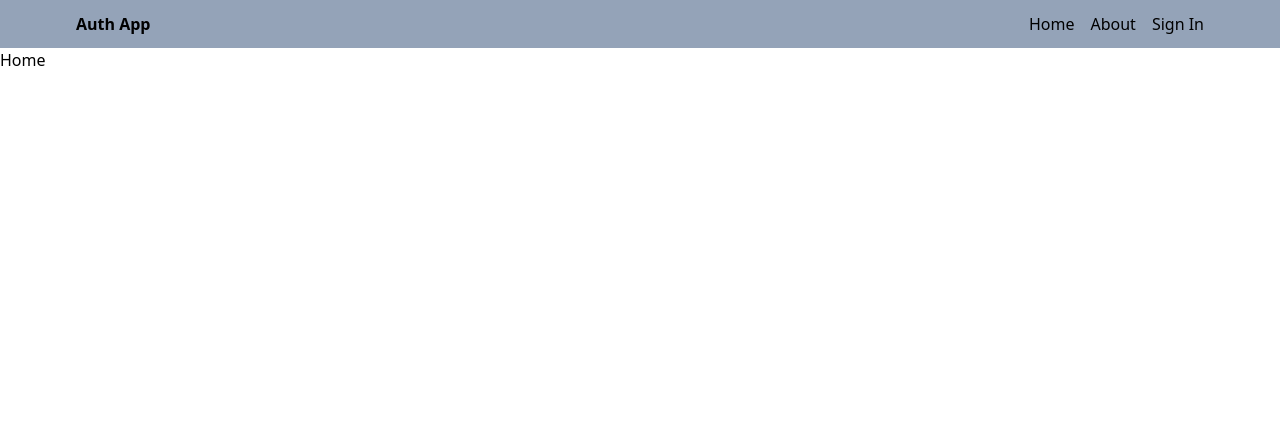
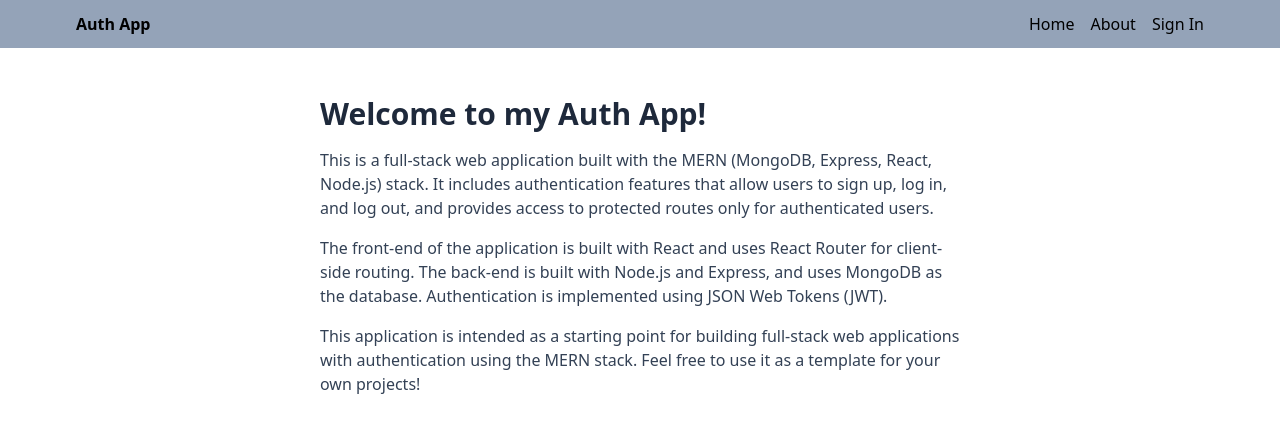
Before and after one commit to mishrasatyam28/MERN-Auth-App, a React (Vite) app in the folder client/: page / in a window 1280 px wide. Shown: the top 432 px of the page. Built offline with nearby package versions, Linux system fonts and the light colour scheme; no server answers.

Commit message:
complete home and about pages

```diff
--- a/client/src/pages/About.jsx
+++ b/client/src/pages/About.jsx
@@ -1,7 +1,25 @@
 import React from "react";
 
-function About() {
-  return <div>About</div>;
+export default function About() {
+  return (
+    <div className="px-4 py-12 max-w-2xl mx-auto">
+      <h1 className="text-3xl font-bold  mb-4 text-slate-800">About</h1>
+      <p className="mb-4 text-slate-700">
+        This is a MERN (MongoDB, Express, React, Node.js) stack application with
+        authentication. It allows users to sign up, log in, and log out, and
+        provides access to protected routes only for authenticated users.
+      </p>
+      <p className="mb-4 text-slate-700">
+        The front-end of the application is built with React and uses React
+        Router for client-side routing. The back-end is built with Node.js and
+        Express, and uses MongoDB as the database. Authentication is implemented
+        using JSON Web Tokens (JWT).
+      </p>
+      <p className="mb-4 text-slate-700">
+        This application is intended as a starting point for building full-stack
+        web applications with authentication using the MERN stack. Feel free to
+        use it as a template for your own projects!
+      </p>
+    </div>
+  );
 }
-
-export default About;
--- a/client/src/pages/Home.jsx
+++ b/client/src/pages/Home.jsx
@@ -1,7 +1,28 @@
 import React from "react";
 
-function Home() {
-  return <div>Home</div>;
+export default function Home() {
+  return (
+    <div className="px-4 py-12 max-w-2xl mx-auto">
+      <h1 className="text-3xl font-bold  mb-4 text-slate-800">
+        Welcome to my Auth App!
+      </h1>
+      <p className="mb-4 text-slate-700">
+        This is a full-stack web application built with the MERN (MongoDB,
+        Express, React, Node.js) stack. It includes authentication features that
+        allow users to sign up, log in, and log out, and provides access to
+        protected routes only for authenticated users.
+      </p>
+      <p className="mb-4 text-slate-700">
+        The front-end of the application is built with React and uses React
+        Router for client-side routing. The back-end is built with Node.js and
+        Express, and uses MongoDB as the database. Authentication is implemented
+        using JSON Web Tokens (JWT).
+      </p>
+      <p className="mb-4 text-slate-700">
+        This application is intended as a starting point for building full-stack
+        web applications with authentication using the MERN stack. Feel free to
+        use it as a template for your own projects!
+      </p>
+    </div>
+  );
 }
-
-export default Home;
```
